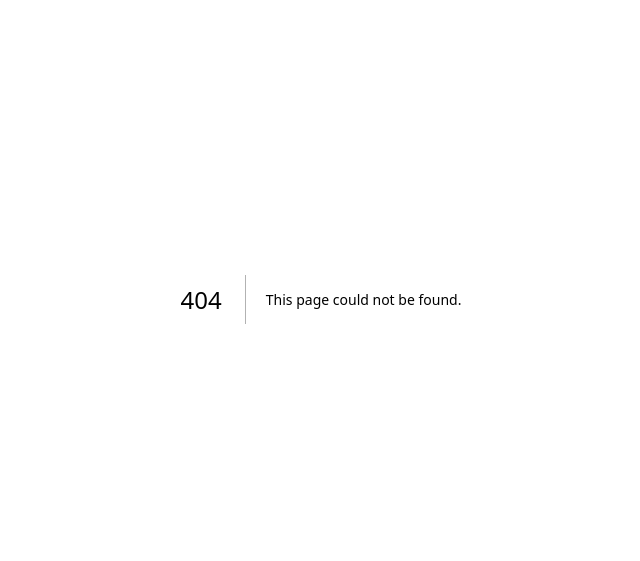
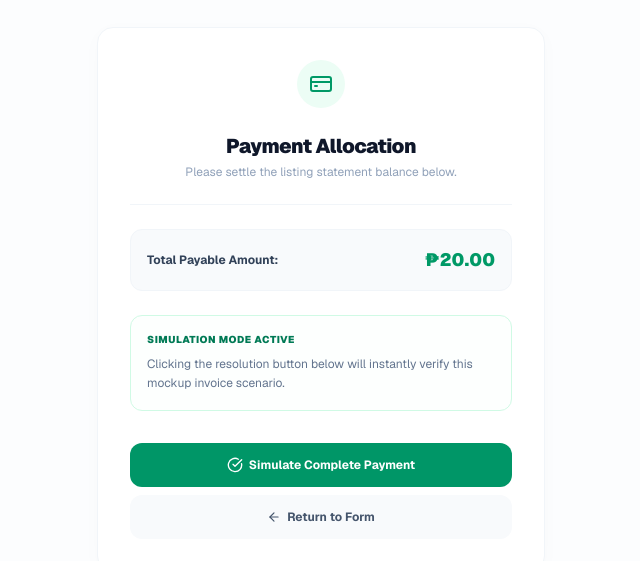
Before and after one commit to bciwebdev/rentersph, a Next.js app: page /landlord/payment in a window 1280 px wide. Before the commit this address had no page. Shown: the part 101-662 px from the top of the page, without its empty margins (319-959 px from the left). Built offline with nearby package versions, Linux system fonts and the light colour scheme.

Commit message:
feat: add landlord checkout allocation target view segment

```diff
--- /dev/null
+++ b/app/landlord/payment/page.tsx
@@ -0,0 +1,80 @@
+'use client'
+
+import React, { Suspense } from 'react'
+import { useSearchParams, useRouter } from 'next/navigation'
+import { CreditCard, CheckCircle, ArrowLeft } from 'lucide-react'
+
+function PaymentContent() {
+  const searchParams = useSearchParams()
+  const router = useRouter()
+
+  // Get the total from the URL parameter (fallback to 20 if missing)
+  const total = searchParams.get('total') || '20'
+
+  return (
+    <div className="min-h-screen bg-[#fcfdfe] text-[#1e293b] antialiased font-sans flex flex-col justify-center items-center px-4 py-12">
+      <div className="max-w-md w-full bg-white border border-[#f1f5f9] rounded-2xl p-8 shadow-[0_4px_20px_rgba(0,0,0,0.02)] space-y-6 text-center">
+
+        {/* Icon & Header */}
+        <div className="mx-auto w-12 h-12 bg-emerald-50 rounded-full flex items-center justify-center text-emerald-600">
+          <CreditCard className="w-6 h-6" />
+        </div>
+
+        <div>
+          <h1 className="text-xl font-black tracking-tight text-[#0f172a]">Payment Allocation</h1>
+          <p className="text-xs text-slate-400 mt-1">Please settle the listing statement balance below.</p>
+        </div>
+
+        <hr className="border-slate-100" />
+
+        {/* Amount Display */}
+        <div className="bg-slate-50 border border-slate-100 rounded-xl p-4 flex justify-between items-center text-slate-700">
+          <span className="text-xs font-bold">Total Payable Amount:</span>
+          <span className="text-lg font-black text-emerald-600">₱{total}.00</span>
+        </div>
+
+        {/* Test Dummy Payment Option */}
+        <div className="border border-emerald-100 bg-emerald-50/10 rounded-xl p-4 text-left space-y-2">
+          <span className="text-[10px] font-black tracking-wider text-emerald-700 uppercase block">Simulation Mode Active</span>
+          <p className="text-xs text-slate-500 leading-relaxed">
+            Clicking the resolution button below will instantly verify this mockup invoice scenario.
+          </p>
+        </div>
+
+        {/* Action Buttons */}
+        <div className="space-y-2 pt-2">
+          <button
+            onClick={() => {
+              alert('Payment simulation successful! Your listing is now verified and active.')
+              router.push('/landlord')
+            }}
+            className="w-full bg-[#009667] hover:bg-[#008057] text-white font-bold text-xs py-3.5 rounded-xl transition flex items-center justify-center gap-1.5"
+          >
+            <CheckCircle className="w-4 h-4" /> Simulate Complete Payment
+          </button>
+
+          <button
+            onClick={() => router.back()}
+            className="w-full bg-slate-50 hover:bg-slate-100 text-slate-600 font-bold text-xs py-3.5 rounded-xl transition flex items-center justify-center gap-1.5"
+          >
+            <ArrowLeft className="w-3.5 h-3.5" /> Return to Form
+          </button>
+        </div>
+
+      </div>
+    </div>
+  )
+}
+
+export default function LandlordPaymentPage() {
+  return (
+    // Wrapped in Suspense to safely use useSearchParams in Next.js App Router
+    <Suspense fallback={
+      <div className="min-h-screen flex items-center justify-center text-xs text-slate-400 font-medium">
+        Loading checkout configuration...
+      </div>
+    }>
+      <PaymentContent />
+    </Suspense>
+  )
+}
```
